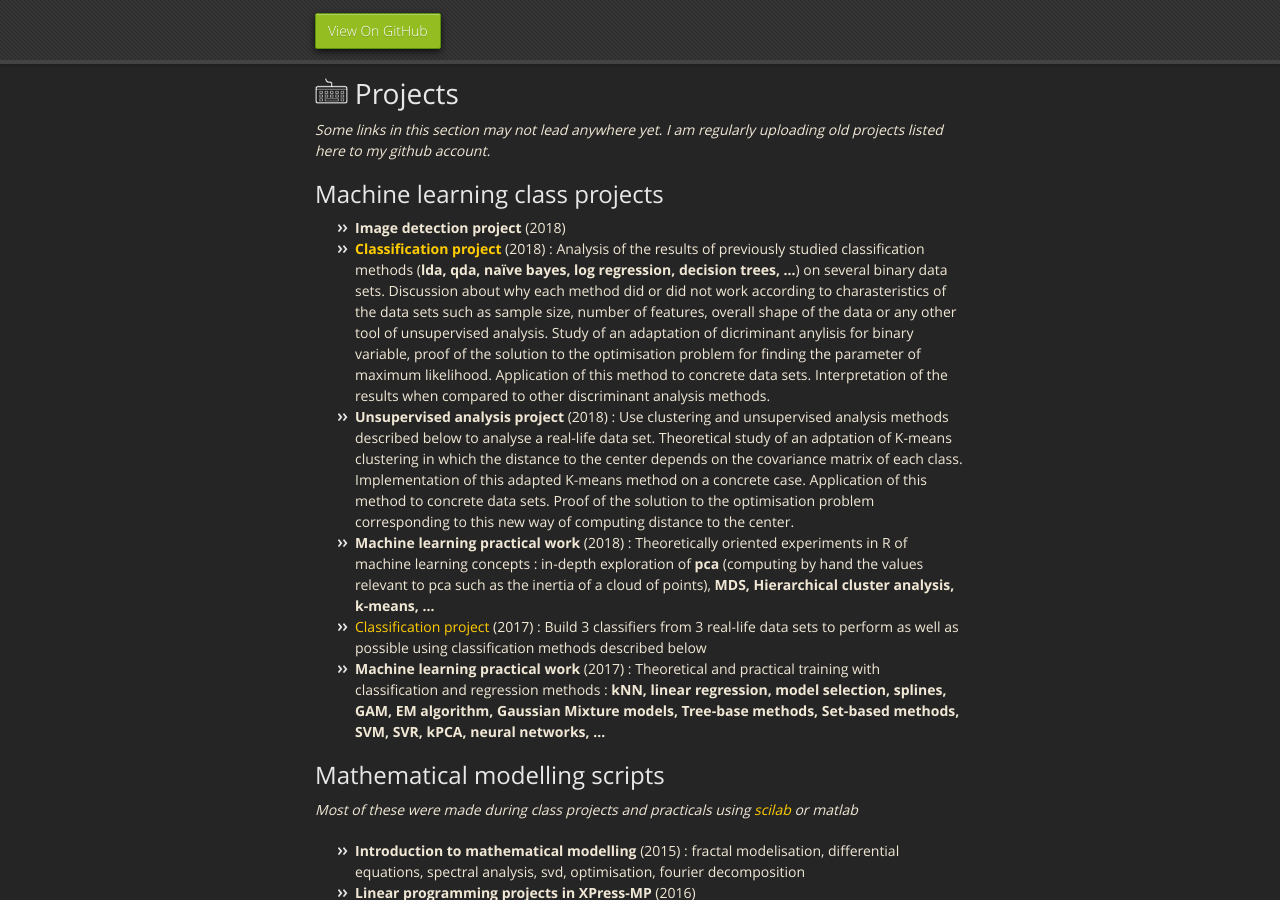
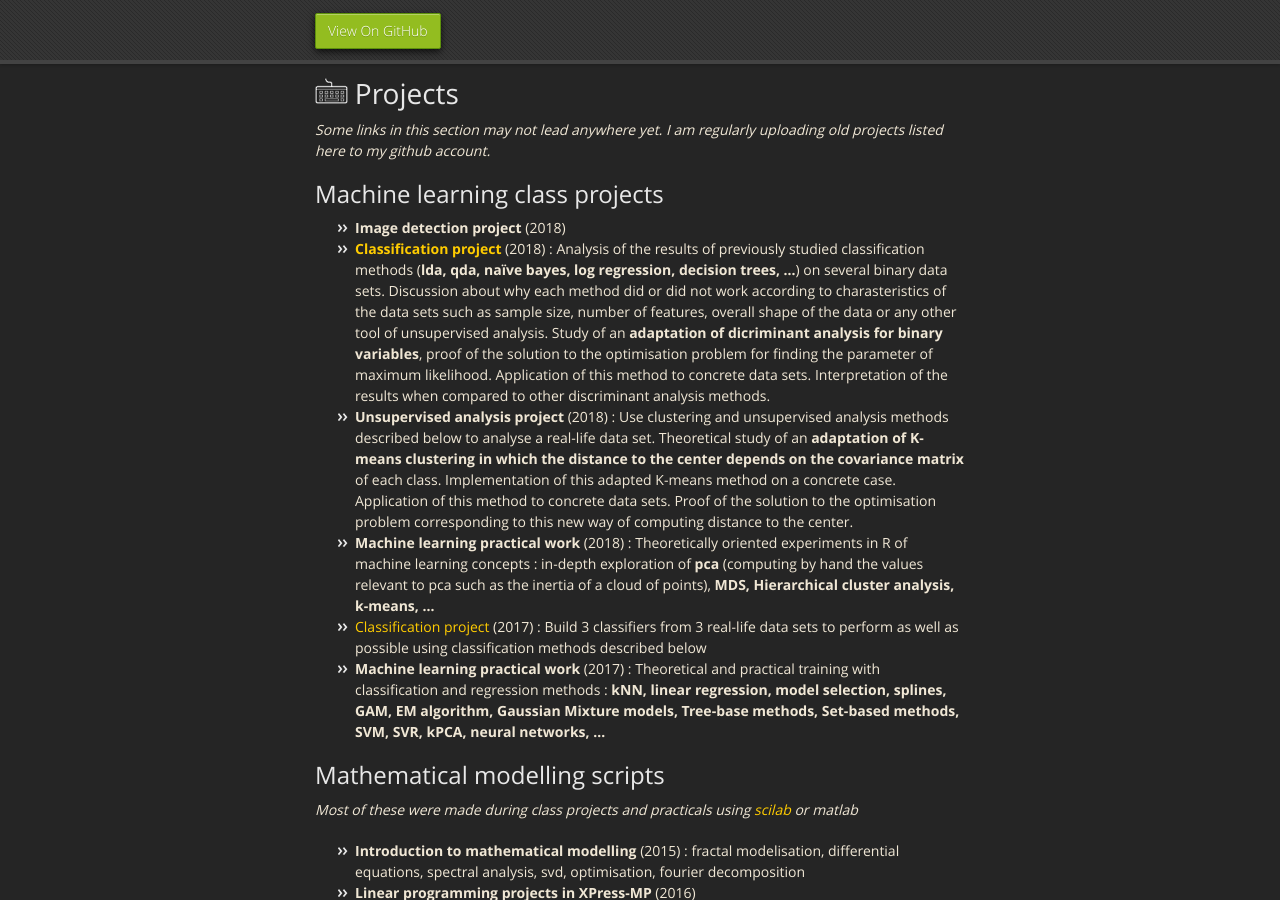
Before and after one commit to plougue/plougue.github.io, a Jekyll site: the page built from index.md, in a window 1280 px wide and 900 px high, scrolled down 1790 px. Built offline with Jekyll 4.4.1, drawn with Linux system fonts in a browser that asks for light colours; our own code applies the rules of GitHub Pages for plain Markdown files.

Commit message:
highlights and typos in machine learning project

```diff
--- a/index.md
+++ b/index.md
@@ -83,10 +83,10 @@ C++ development with strong optimisation constraints on core mechanism of the so
 ## Machine learning class projects
 
 * **Image detection project** (2018)
-* **[Classification project](https://github.com/plougue/Classification-project-2018)** (2018) : Analysis of the results of previously studied classification methods (**lda, qda, naïve bayes, log regression, decision trees, ...**) on several binary data sets.
+* [**Classification project**](https://github.com/plougue/Classification-project-2018) (2018) : Analysis of the results of previously studied classification methods (**lda, qda, naïve bayes, log regression, decision trees, ...**) on several binary data sets.
 Discussion about why each method did or did not work according to charasteristics of the data sets such as sample size, number of features, overall shape of the data or any other tool of unsupervised analysis.
-Study of an adaptation of dicriminant anylisis for binary variable, proof of the solution to the optimisation problem for finding the parameter of maximum likelihood. Application of this method to concrete data sets. Interpretation of the results when compared to other discriminant analysis methods.
-* **Unsupervised analysis project** (2018) : Use clustering and unsupervised analysis methods described below to analyse a real-life data set. Theoretical study of an adptation of K-means clustering in which the distance to the center depends on the covariance matrix of each class. Implementation of this adapted K-means method on a concrete case. Application of this method to concrete data sets. Proof of the solution to the optimisation problem corresponding to this new way of computing distance to the center.
+Study of an **adaptation of dicriminant analysis for binary variables**, proof of the solution to the optimisation problem for finding the parameter of maximum likelihood. Application of this method to concrete data sets. Interpretation of the results when compared to other discriminant analysis methods.
+* **Unsupervised analysis project** (2018) : Use clustering and unsupervised analysis methods described below to analyse a real-life data set. Theoretical study of an **adaptation of K-means clustering in which the distance to the center depends on the covariance matrix** of each class. Implementation of this adapted K-means method on a concrete case. Application of this method to concrete data sets. Proof of the solution to the optimisation problem corresponding to this new way of computing distance to the center.
 * **Machine learning practical work** (2018) : Theoretically oriented experiments in R of machine learning concepts : in-depth exploration of **pca** (computing by hand the values relevant to pca such as the inertia of a cloud of points),  **MDS, Hierarchical cluster analysis, k-means, ...**
 * [Classification project](https://github.com/plougue/Classification-project-2017) (2017) : Build 3 classifiers from 3 real-life data sets to perform as well as possible using classification methods described below
 * **Machine learning practical work** (2017) : Theoretical and practical training with classification and regression methods : **kNN, linear regression, model selection, splines, GAM, EM algorithm, Gaussian Mixture models, Tree-base methods, Set-based methods, SVM, SVR, kPCA, neural networks, ...**
```
